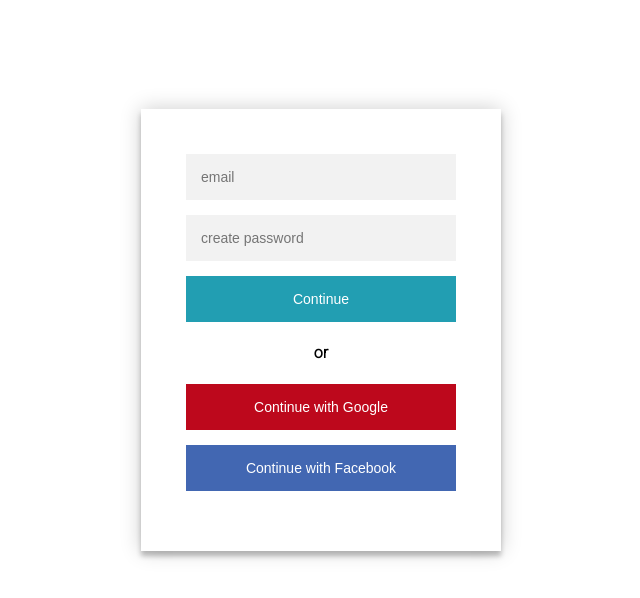
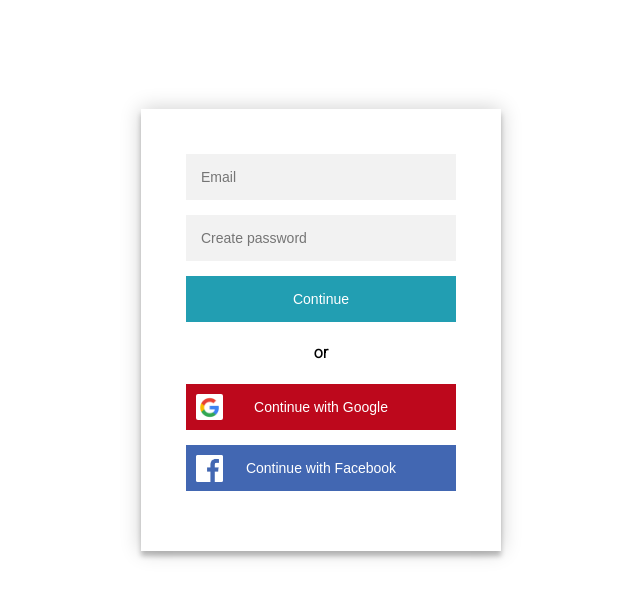
Before and after one commit to MykolaDekhtiarenko/LoginPage, a plain HTML site: page index.html in a window 1280 px wide. Shown: the whole page, without its empty margins (319-959 px from the left). Drawn offline with nearby package versions, Linux system fonts and the light colour scheme.

Commit message:
added icons

```diff
--- a/css/login.css
+++ b/css/login.css
@@ -23,7 +23,20 @@
     text-align: center;
     box-shadow: 0 0 20px 0 rgba(0, 0, 0, 0.2), 0 5px 5px 0 rgba(0, 0, 0, 0.24);
 }
-.form input {
+.form input{
+    outline: 0;
+    background: #f2f2f2;
+    width: 100%;
+    border: 0;
+    margin: 0 0 15px;
+    padding: 15px;
+    box-sizing: border-box;
+    font-size: 14px;
+    border-radius: 0px!important;
+}
+
+.form button{
+    position: relative;
     outline: 0;
     background: #f2f2f2;
     width: 100%;
@@ -101,21 +114,20 @@
 .container .info span .fa {
     color: #EF3B3A;
 }
-body {
-    -webkit-font-smoothing: antialiased;
-    -moz-osx-font-smoothing: grayscale;
-}
+
 
 .error{
     color: #EF3B3A!important;
 }
 
 .google-btn{
-    background-color: #bd081c!important;
+    padding-left: 27px;
+    background: #bd081c!important;
 }
 
 .facebook-btn{
-   background-color: #4267b2!important;
+    padding-left: 27px;
+    background-color: #4267b2!important;
 }
 
 .google-btn:hover{
@@ -125,3 +137,24 @@ body {
 .facebook-btn:hover{
     background-color: #3b5ca0!important;
 }
+
+
+.logo-wrapper{
+    position: absolute;
+    top: 0;
+    left: 0;
+    bottom: 0;
+    width: 27px;
+    padding: 10px;
+}
+
+.google-logo-background{
+    height: 100%;
+    width: 100%;
+    border-radius: 2px;
+    background: white;
+}
+
+img{
+    width: 100%;
+}
--- a/index.html
+++ b/index.html
@@ -11,7 +11,6 @@
     <link rel="stylesheet" href="css/login.css">
     <link rel="stylesheet" href="css/general.css">
 
-    <!--<meta name="google-signin-client_id" content="25349712151-aeh42llej5ehnsimvsjk5g4a3mkjrkkq.apps.googleusercontent.com">-->
 
 </head>
 <body>
@@ -19,12 +18,25 @@
 <div class="login-page">
     <div class="form">
         <form class="login-form margin-zero">
-            <input type="text" name="email" placeholder="email"/>
-            <input type="password" name="password" placeholder="create password"/>
-            <input type="submit" class="btn btn-info button margin-zero" value="Continue">
+            <input type="text" name="email" placeholder="Email"/>
+            <input type="password" name="password" placeholder="Create password"/>
+            <input type="submit" class="btn btn-info button margin-zero" value="Continue"/>
             <h4>or</h4>
-            <input type="button" id="googleLoginBtn" class="btn btn-info button google-btn" value="Continue with Google">
-            <input type="button" id="fbLoginBtn" class="btn btn-info button facebook-btn" value="Continue with Facebook">
+
+
+
+                <button type="button" id="googleLoginBtn" class="btn btn-info button google-btn" >
+                    <div class="logo-wrapper"><div class="google-logo-background"><img src="css/icons/google.png"></div></div>
+                    Continue with Google
+                </button>
+
+
+
+
+            <button type="button" id="fbLoginBtn" class="btn btn-info button facebook-btn">
+                <div class="logo-wrapper"><div><img src="css/icons/facebook.png"></div></div>
+                Continue with Facebook
+            </button>
         </form>
     </div>
 
--- a/js/google.js
+++ b/js/google.js
@@ -11,7 +11,7 @@ $(document).ready(function () {
             // Request scopes in addition to 'profile' and 'email'
             //scope: 'additional_scope'
         });
-        alert("loading.....");
+
         attachSignin(document.getElementById('googleLoginBtn'));
     });
 
```
Also changed, not shown: css/icons/facebook.png (added), css/icons/google.png (added).
